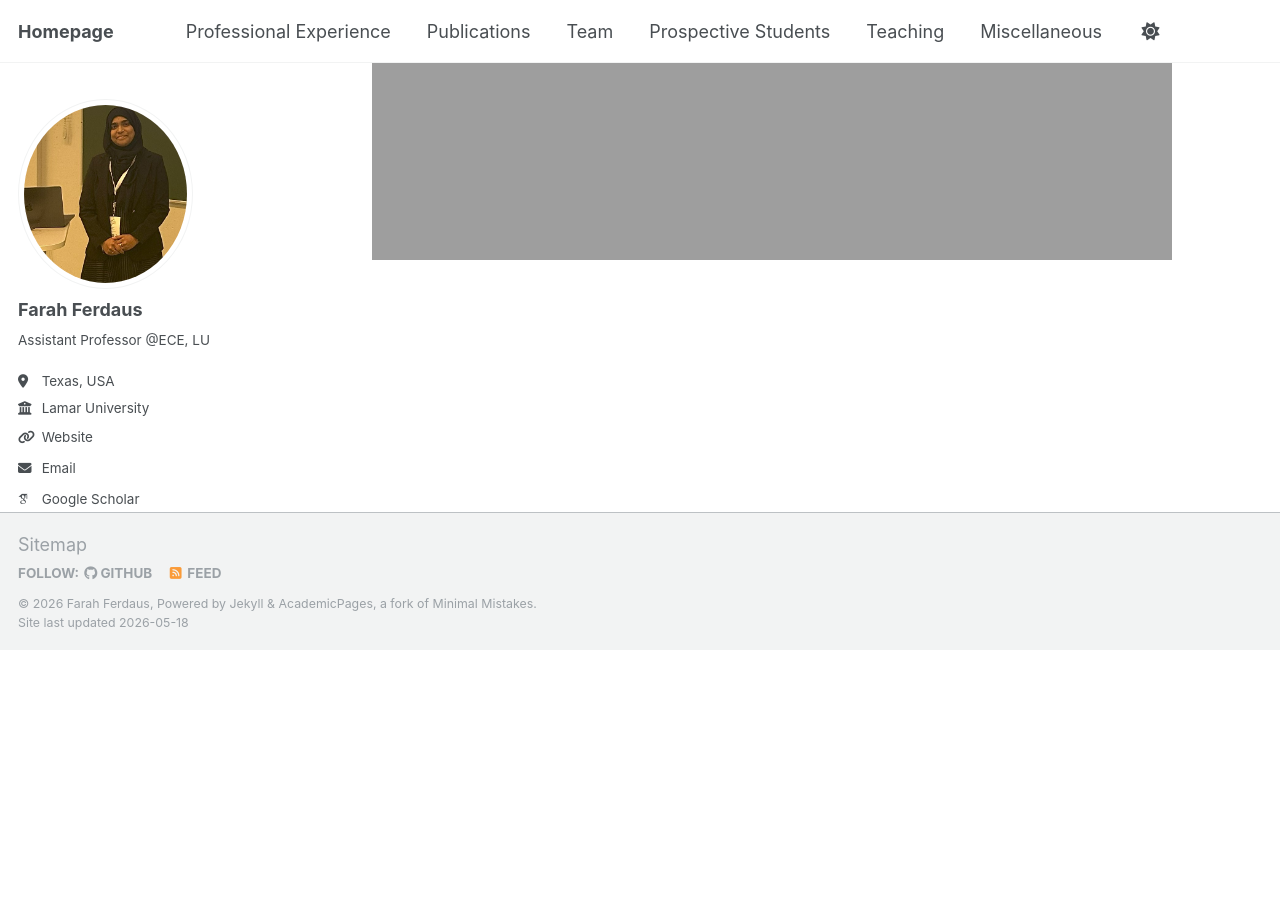
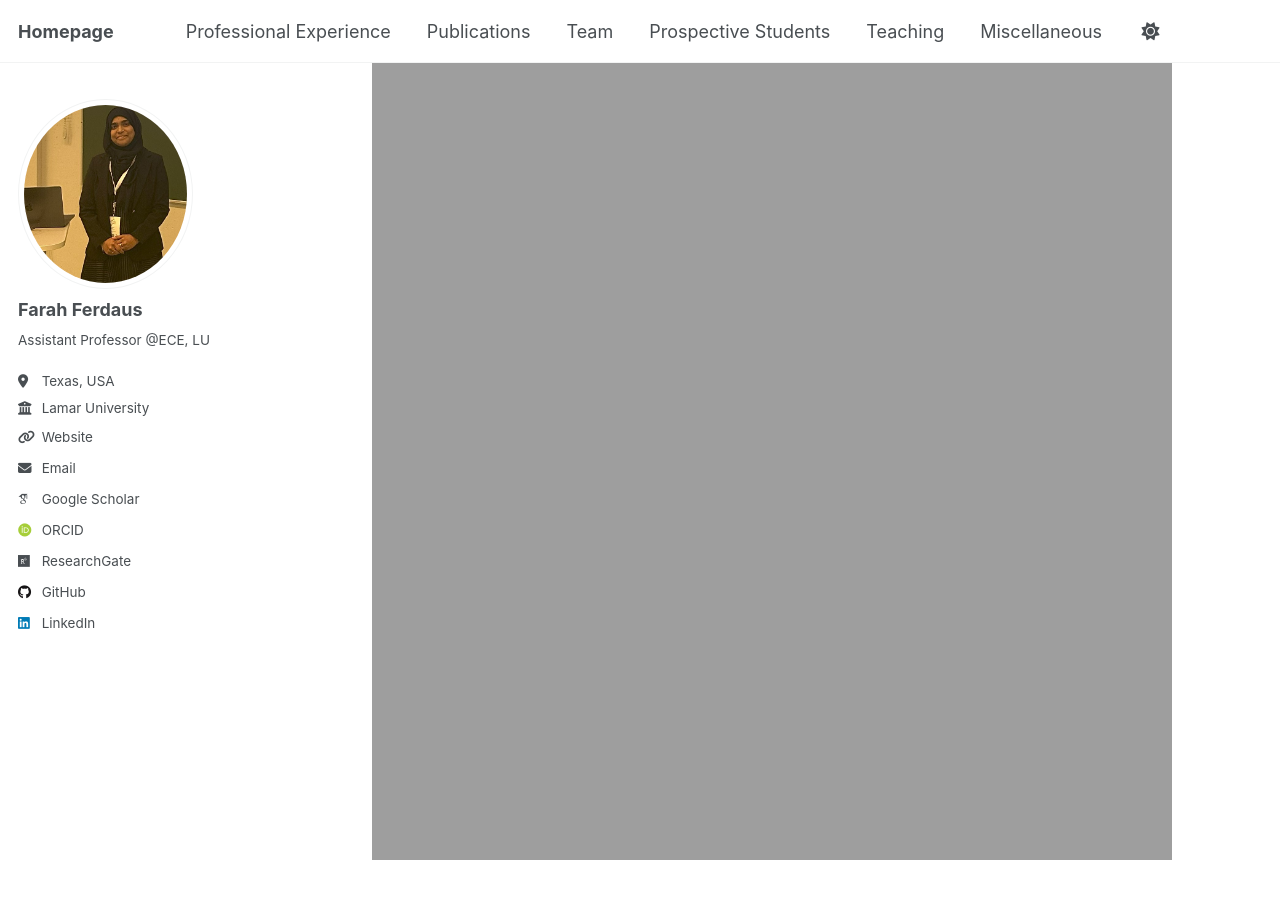
Before and after one commit to fferdaus/fferdaus.github.io, a Jekyll site: the page built from _pages/team.md, in a window 1280 px wide and 900 px high, scrolled down 2405 px. Built offline with Jekyll 4.4.1, drawn with Linux system fonts in a browser that asks for light colours; some web fonts are replaced; before the commit the page ends 3055 px from its top, so only the background shows below that.

Commit message:
Update team.md

```diff
--- a/_pages/team.md
+++ b/_pages/team.md
@@ -171,5 +171,9 @@ redirect_from:
 ## Meet the Team
 
 <div style="text-align: center;">
+  <img src="{{ base_path }}/images/team2.jpg" alt="Research Team" width="800">
+</div>
+
+<div style="text-align: center;">
   <img src="{{ base_path }}/images/team.jpg" alt="Research Team" width="800">
 </div>
```
